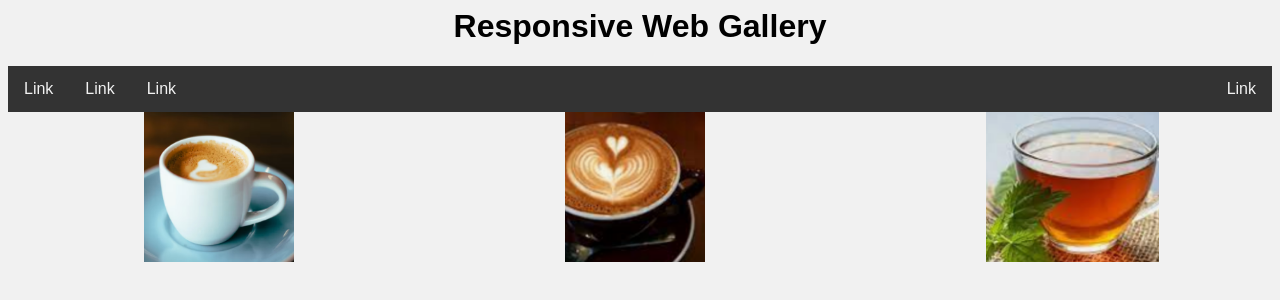
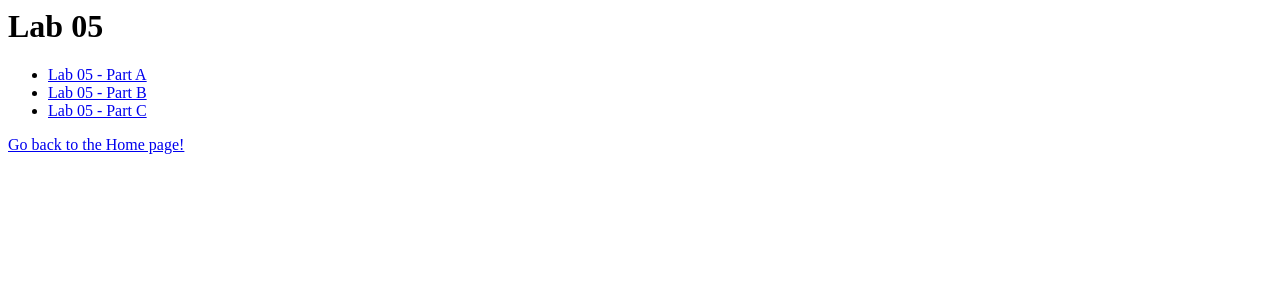
Before and after one commit to LoveSongBB/comp1537-lab01, a plain HTML site: page lab05/lab05.html in a window 1280 px wide. Drawn offline with Linux system fonts and the light colour scheme.

Commit message:
Add lab05 Files

```diff
--- a/lab05/lab05.html
+++ b/lab05/lab05.html
@@ -1,159 +1,19 @@
 <html>
-<head>
-    <title>
-
-    </title>
-    <style>
-        *{
-            box-sizing: border-box;
-        }
-        body{
-            background-color: #f1f1f1;
-            font-family: Arial, Helvetica, sans-serif;
-        }
-        #topnav{
-            background-color: #333;
-            overflow: hidden;
-        }
-
-        #topnav a{
-            color: #f2f2f2;
-            text-decoration: none;
-            display: block;
-            float: left;
-            padding: 14px 16px;
-            text-align: center;
-        }
-        #topnav a:hover{
-            background-color: f2f2f2;
-            color: #333;
-        }
-        #right-link{
-            float: right !important;
-        }
-        /* .card{
-            background-color: #a2b9bc;
-            padding: 20px;
-            margin-top: 20px;
-        } */
-        /* .card img{
-            border-radius: 10px;
-            margin-bottom: 10px;
-        } */
-        #header, #footer{
-            text-align: center;
-        }
-        /* #left_column{
-            width: 70%;
-            float: left;
-        }
-        #right_column{
-            width: 30%;
-            float: right;
-            padding-left: 10px;
-            margin-bottom: 10px;
-        } */
-        #footer{
-            clear: both;
-
-        }
-
-        #potato::after{
-            clear:both;
-            margin: 0 auto;
-
-        }
-        #potato{
-            display: flex;
-            flex-wrap: wrap;
-        }
-        #potato2{
-            width: 150px;
-            float: left;
-            margin: 0 auto;
-        }
-
-        #potato3{
-            height: 150px;
-        }
-        /* span{
-            margin: 0 auto;
-        } */
-        /* #potato4{
-            margin: 0 auto;
-            width: 90%;
-        } */
-/*
-        h1, h2, h3, div{
-            margin: 0px;
-        } */
-
-        /* @media screen and (max-width: 600px){
-            #left_column, #right_column{
-                width: 100%;
-            }
-            #right_column{
-                padding-left: 0px;
-            }
-        }
-        @media screen and (max-width:300px) {
-            #topnav a{
-                float: none !important;
-            }
-            .card img{
-                width: 100%;
-            }
-        }
-    </style>
-</head>
-
-<body>
-    <div id="header">
-        <h1>Responsive Web Gallery</h1>
-    </div>
-    <div id="topnav">
-            <a href="#"> Link </a>
-
-            <a href="#"> Link </a>
-
-            <a href="#"> Link </a>
-
-            <a href="#" id="right-link"> Link </a>
-
-    </div>
-    <div class="card-deck" id="potato">
-        <div class="card" id="potato2">
-          <img class="card-img-top" id="potato3" src="../images/drink1.png" alt="Card image cap">
-        </div>
-        <div class="card" id="potato2">
-          <img class="card-img-top" id="potato3" src="../images/drink2.png" alt="Card image cap">
-        </div>
-        <div class="card" id="potato2">
-          <img class="card-img-top" id="potato3" src="../images/drink3.png" alt="Card image cap">
-          </div>
-        </div>
-
-<!--
-    <div id="left_column">
-        <div class="card">
-
-        </div>
-        <div class="card">
-<p> test </p>
-    </div>
-
-    <div id="right_column">
-        <div class="card">
-        </div>
-    </div> -->
-<!--
-    <footer class="navbar fixed-bottom">
-        <div class="container">
-        <img class="material-icons" src="images/twit-icon.svg"></img>
-            <img class="material-icons" src="images/ig-icon.svg"></img>
-            <img class="material-icons" src="images/fb-icon.svg"></img>
-        </div>
-    </footer> -->
-
-</body>
+    <head>
+        <h1>Lab 05</h1>
+    </head>
+    <body>
+        <ul>
+            <li>
+                <a href="lab05_index1.html"> Lab 05 - Part A</a>
+            </li>
+            <li>
+                <a href="lab05_index2.html"> Lab 05 - Part B</a>
+            </li>
+            <li>
+                <a href="lab05_index3.html"> Lab 05 - Part C</a>
+            </li>
+        </ul>
+        <a href="../index.html">Go back to the Home page!</a>
+    </body>
 </html>
```
Also changed, not shown: lab05/code.js (added), lab05/lab05_index01.html (added), lab05/lab05_index02.html (added), lab05/lab05_index03.html (added).
